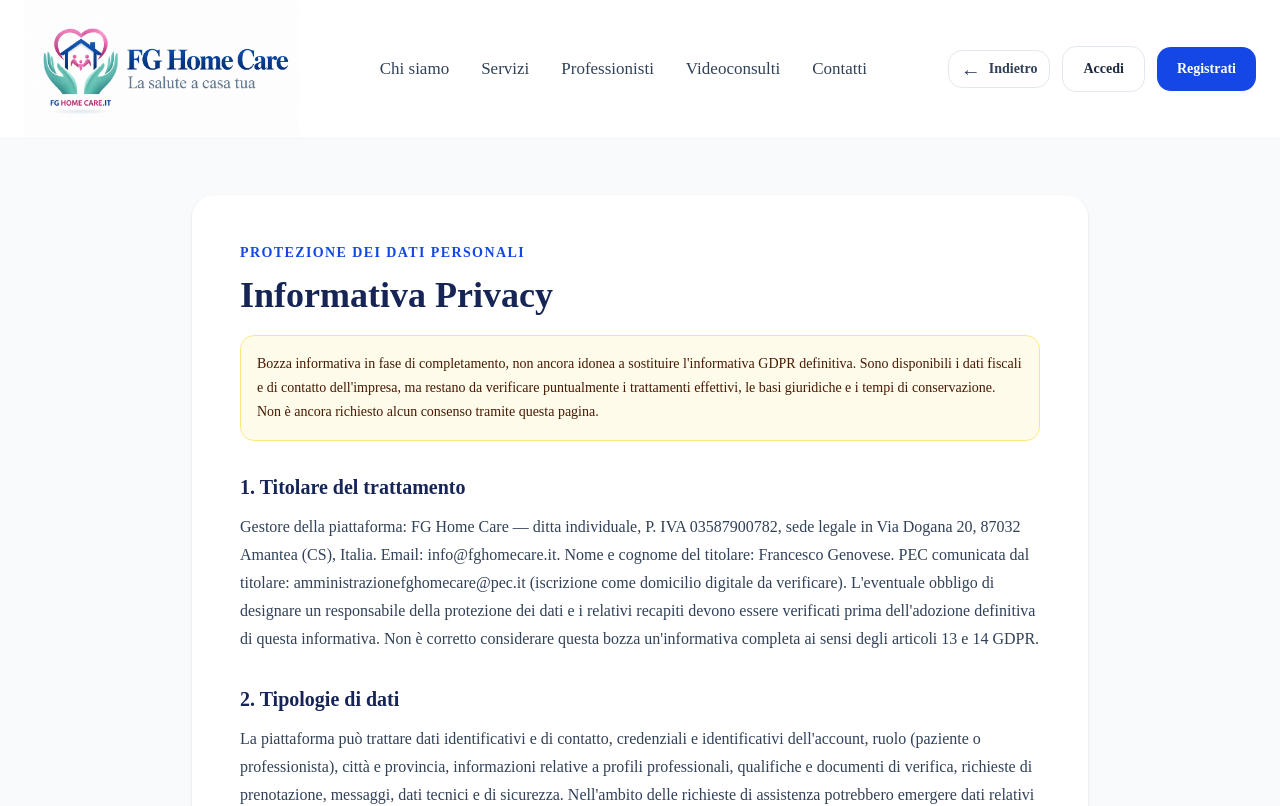
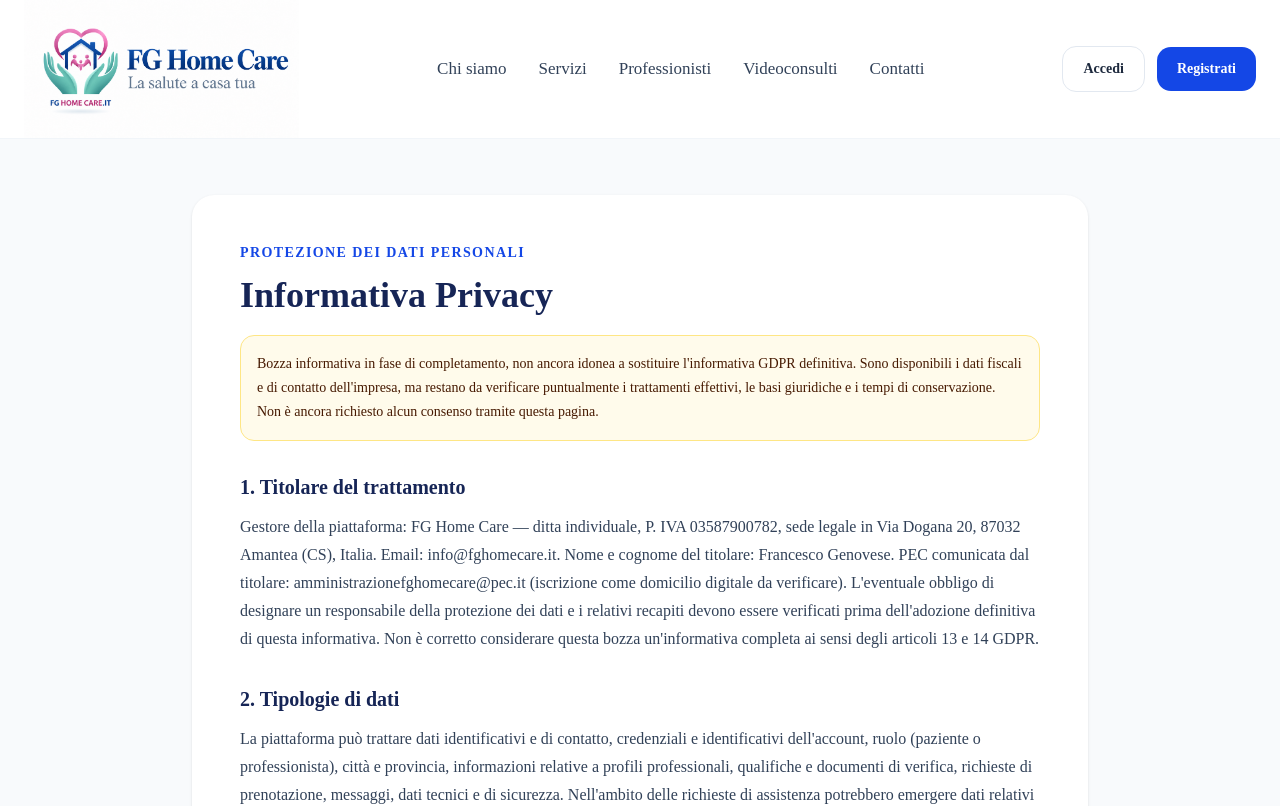
Before and after one commit to Francescogenovese9-oss/fg-home-care, a Next.js app: page /privacy in a window 1280 px wide. Shown: the top 806 px of the page. Built offline with nearby package versions, Linux system fonts and the light colour scheme; no server answers.

Commit message:
Remove back arrow from main navigation header

```diff
--- a/components/layout/Header.tsx
+++ b/components/layout/Header.tsx
@@ -1,6 +1,5 @@
 import Image from "next/image";
 import Link from "next/link";
-import BackNavigationButton from "@/components/layout/BackNavigationButton";
 
 export default function Header() {
   return (
@@ -49,7 +48,6 @@ export default function Header() {
         </nav>
 
         <div className="flex items-center gap-3">
-          <BackNavigationButton />
           <Link
             href="/login"
             className="rounded-xl border border-slate-200 bg-white px-5 py-3 text-sm font-semibold text-slate-800 transition hover:bg-slate-50"
```
